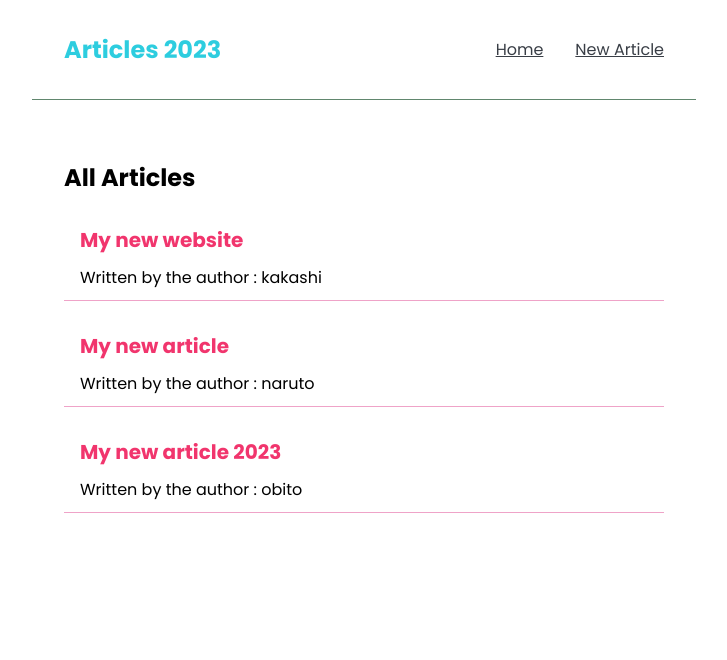
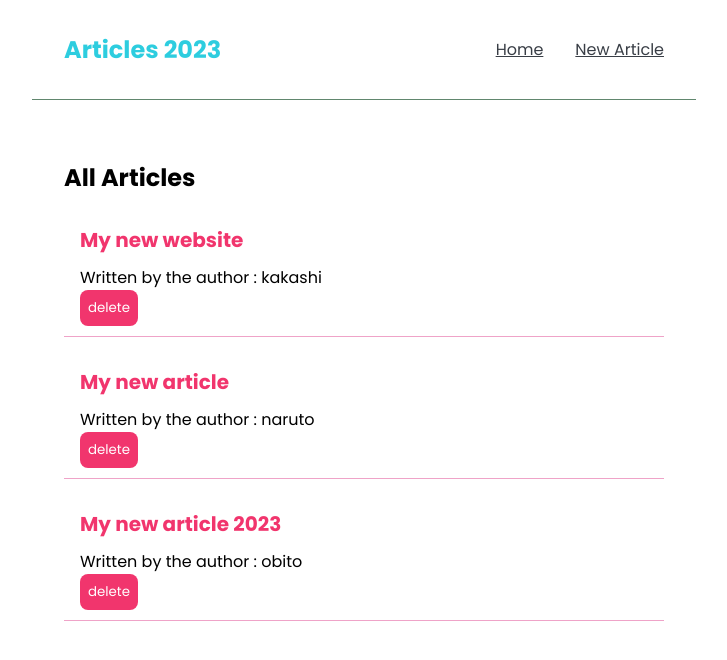
Before and after one commit to YashKaskar/article-2023, a React (Create React App) app: page / in a window 1280 px wide. Shown: the top 660 px of the page, without its empty margins (276-1003 px from the left). Built offline with nearby package versions, Linux system fonts and the light colour scheme; the HTML template or start-up script is replaced by a standard one.

Commit message:
delete blog

```diff
--- a/src/BlogsList/BlogList.js
+++ b/src/BlogsList/BlogList.js
@@ -1,4 +1,4 @@
-const BlogList = ({ blogs, title }) => {
+const BlogList = ({ blogs, title, handleDelete }) => {
 
 
     return (
@@ -7,7 +7,8 @@
         {blogs.map((blog) => (
                 <div className="blog-details" key={blog.id}>
                     <h2> {blog.title}</h2>
-                    <p>Written by the author : {blog.author}</p>
+                <p>Written by the author : {blog.author}</p>
+               <button onClick={() => handleDelete(blog.id)}>delete</button>
                 </div>
             ))}
         </div>
--- a/src/components/Home.js
+++ b/src/components/Home.js
@@ -11,9 +11,14 @@
     ])
 
 
+    const handleDelete = (id) => {
+        const newBlogs = blogs.filter(blog => blog.id !== id);
+        setBlogs(newBlogs);
+    }
+
     return (
         <div className="home">
-            < BlogList blogs={blogs} title='All Articles' />
+            < BlogList blogs={blogs} title='All Articles' handleDelete= {handleDelete} />
             {/* <BlogList blogs={blogs.filter((blogs) => blogs.author === 'obito') } title = 'Obito Blogs' /> Reusing Components */}
         </div>
      );
```
